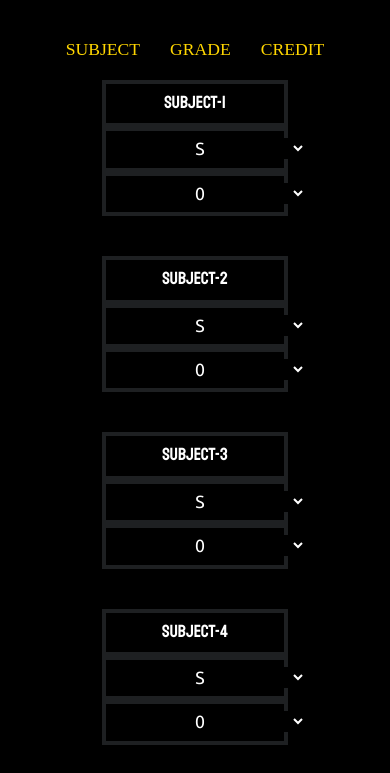
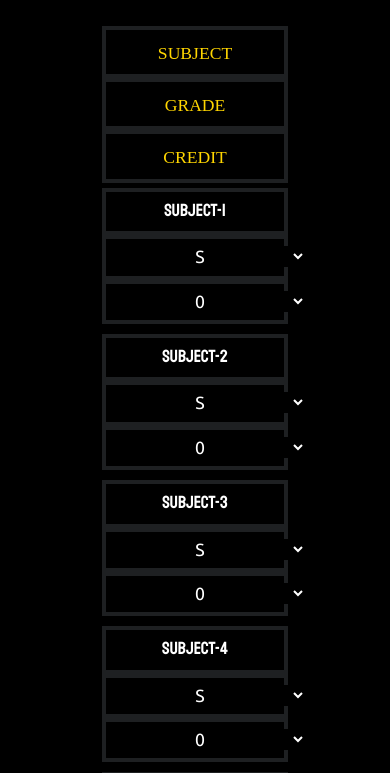
Before and after one commit to rahulleon1/Gpa-Calc, a plain HTML site: page index.html in a window 390 px wide. Shown: the top 773 px of the page. Drawn offline with nearby package versions, Linux system fonts and the light colour scheme; a web font is replaced by a local one.

Commit message:
Update main.css

```diff
--- a/css/main.css
+++ b/css/main.css
@@ -1,33 +1,17 @@
-@media only screen and (max-width: 600px) {
+@media only screen and (max-width: 700px) {
   .add-code {
     margin: 0;
   }
 
   .boxer {
-    padding: 40px 0;
-    margin: 0;
+    padding: 4%;
   }
 
   .boxers {
-    padding: 20px 0;
-    margin: 0;
+    padding: 0 4%;
+    /* text-align: center; */
   }
 
-  .first-row {
-    margin-bottom: 5px;
-    padding: 0;
-    flex-wrap: nowrap;
-    justify-content: center;
-  }
-
-  .first-row .col-lg-4 {
-      border: none;
-
-}
-
-  .rest-row {
-    margin-bottom: 30px;
-  }
 }
 
 @media only screen and (max-width: 999px) {
@@ -234,7 +218,7 @@ image {
 
 .screen-overlay {
   background-color: #000000;
-  color: #fff;
+  color: #fffff;
   height: 100%;
   width: 100%;
   position: fixed;
```
